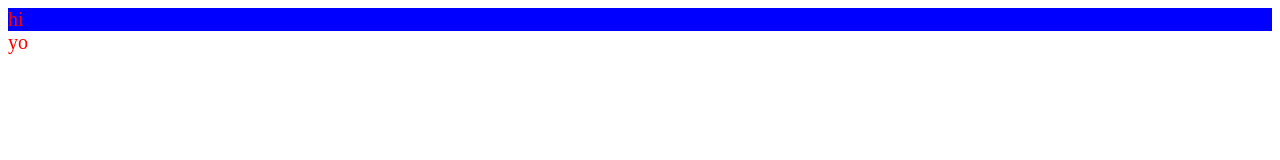
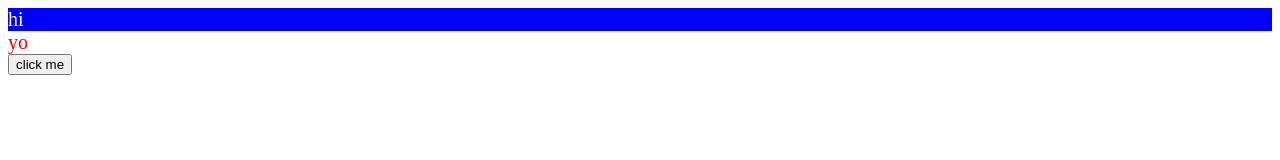
Before and after one commit to jazzypants1989/jessquery, a website: page index.html in a window 1280 px wide. Drawn offline with Linux system fonts and the light colour scheme.

Commit message:
okay i'm done.

```diff
--- a/index.html
+++ b/index.html
@@ -10,19 +10,38 @@
     <div class="test">yo</div>
     <script type="module">
       import { $, $$ } from "./index.js"
+
+      $$(".test").css({
+        color: "red",
+        fontSize: "20px",
+      })
+
       $("#hey")
         .on("click", () => {
           console.log("clicked")
         })
         .css({
           backgroundColor: "blue",
+          color: "white",
         })
         .setAttribute("contenteditable", true)
+        .animate(
+          [
+            { opacity: 0, transform: "translateY(-100px)" },
+            { opacity: 1, transform: "translateY(0)" },
+          ],
+          {
+            duration: 500,
+            easing: "ease-in-out",
+            fill: "forwards",
+          }
+        )
 
-      $$(".test").css({
-        color: "red",
-        fontSize: "20px",
-      })
+      const button = document.createElement("button")
+      button.textContent = "click me"
+      document.body.appendChild(button)
+
+      $("button").animate([{ opacity: 0 }, { opacity: 1 }], { duration: 1000 })
     </script>
   </body>
 </html>
--- a/index.js
+++ b/index.js
@@ -39,7 +39,7 @@
       return proxy
     },
     append(htmlString) {
-      element.insertAdjacentHTML("beforeend", htmlString)
+      element.appendChild(htmlString)
       return proxy
     },
     appendTo(target) {
@@ -123,9 +123,7 @@
     toggleClass: checkAndApply("classList.toggle"),
     setAttribute: checkAndApply("setAttribute"),
     append: applyFunc((htmlString) => {
-      elements.forEach((element) =>
-        element.insertAdjacentHTML("beforeend", htmlString)
-      )
+      elements.forEach((element) => element.appendChild(htmlString))
     }),
     appendTo: applyFunc((target) => {
       const targetElement = document.querySelector(target)
```
Also changed, not shown: README.md.
